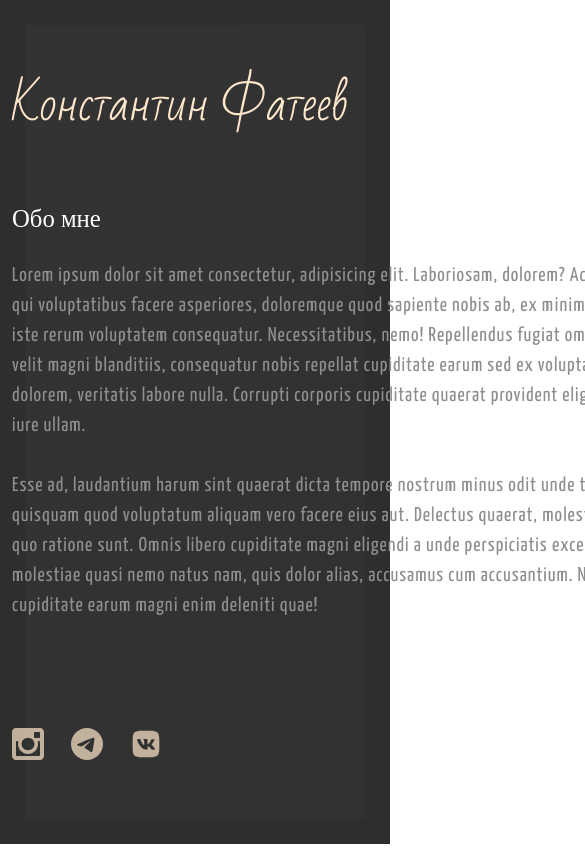
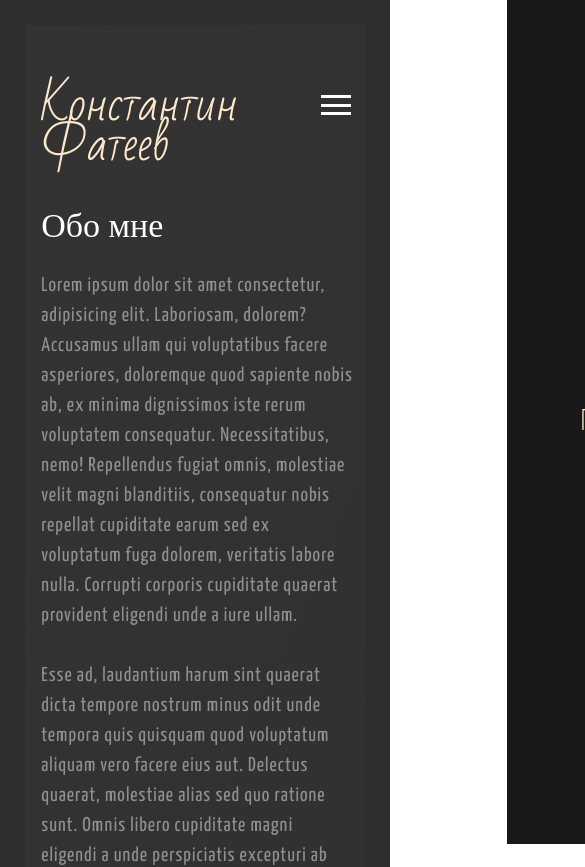
Before and after one commit to xNevrroXx/Photographer-business-card, a React (Create React App) app: page / in a window 390 px wide. Shown: the top 867 px of the page, 585 px wide, since content can reach past the window. Before the commit the page ends 844 px from the top, so only its background shows below. Built offline with nearby package versions, Linux system fonts and the light colour scheme; a web font is replaced by a local one.

Commit message:
add media styles for responsive web design

```diff
--- a/src/components/app/App.tsx
+++ b/src/components/app/App.tsx
@@ -49,6 +49,26 @@ class App extends Component<IProps, IState> {
 		this.setState({visiblePage: namePage})
     }
 
+	onCloseMobileMenu = (e: any) => {
+        const clickedElement = e.target;
+        if( !clickedElement.classList.contains("header__menu-less-1000") &&
+            !clickedElement.classList.contains("header__linkPage") &&
+			!clickedElement.classList.contains("header__burger") &&
+			!clickedElement.classList.contains("header__burger-line")
+			||
+			clickedElement.getAttribute("data-page") === this.state.visiblePage
+		)
+		{
+			console.log("yes", clickedElement)
+			const burger : any = document.querySelector(".header__burger");
+        	const mobileMenu: any = document.querySelector(".header__menu-less-1000");
+
+			burger.style.right = "10%";
+			mobileMenu.style.right = "-100%";
+        }
+
+    }
+
 	render() {
 		const {visiblePage} = this.state;
 
@@ -57,7 +77,7 @@ class App extends Component<IProps, IState> {
 			  portfolio = visiblePage === "portfolio" ? <Portfolio onChangePage={this.onChangePage}/> : null;
 
 		return (
-			<div className="App">
+			<div className="App" onClick={this.onCloseMobileMenu}>
 				{aboutMe}
 				{contacts}
 				{portfolio}
--- a/src/components/app/app.scss
+++ b/src/components/app/app.scss
@@ -2,15 +2,17 @@
 	position: relative;
     padding-top: 85px;
     padding-bottom: 40px;
-
-    min-height: 100vh;
-    margin: 0 auto;
     background: linear-gradient(
 		to left top,
 		rgba(49, 49, 49),
 		rgba(51, 51, 51)
       ), url("../../resources/background1.jpg") center (center / cover) no-repeat;
     z-index: 1;
+
+	margin: 0 auto;
+	width: 100%;
+	min-height: 100vh;
+	max-width: 100%;
     &::before {
 		pointer-events: none;
 		display: block;
@@ -24,3 +26,9 @@
 		border: 3vh solid rgb(46, 46, 46);
     }
 }
+
+@media screen and (max-width: 1100px) {
+	.container {
+		max-width: 85vw;
+	}
+}
--- a/src/components/feedback-form/FeedbackForm.scss
+++ b/src/components/feedback-form/FeedbackForm.scss
@@ -7,7 +7,7 @@
     justify-content: space-between;
     width: 650px;
     color: white;
-    margin-bottom: 20px;
+    margin-bottom: 40px;
     input, textarea#letter {
         font-family: "Playfair Display";
         letter-spacing: 1px;
@@ -19,7 +19,7 @@
         padding: 2px 5px 2px 5px;
         display: block;
         width: 100%;
-        height: 60px;
+        height: 50px;
         border: 2px solid rgba($color: $main-color, $alpha: 0.8);
         border-radius: 3px;
         margin-bottom: 20px;
@@ -92,3 +92,10 @@
         margin-bottom: 20px;
     }
 }
+
+
+@media screen and (max-width: 800px) {
+    .feedback-form {
+        width: 100%;
+    }
+}
--- a/src/components/header/Header.tsx
+++ b/src/components/header/Header.tsx
@@ -24,8 +24,18 @@ class Header extends Component<IProps, IState> {
     static defaultProps = {
         mb: "90px"
     }
-    state: IState = {
-        visiblePage: "aboutMe"
+
+    componentDidMount() {
+
+    }
+
+    burgerHandler = (e: any) => {
+        console.log(e)
+        const burger = e.currentTarget;
+        const mobileMenu: any = document.querySelector(".header__menu-less-1000");
+
+        burger.style.right = "-100%";
+        mobileMenu.style.right = "0%";
     }
 
     onChangePage = (e: any) => {
@@ -42,7 +52,20 @@ class Header extends Component<IProps, IState> {
             <header className="header" style={{marginBottom: mb}}>
                 <div className="header__title">Константин Фатеев</div>
 
-                <nav className="header__menu">
+                <nav className="header__menu header__menu-desktop">
+                    <ul>
+                        <li><a className="header__linkPage" href="#" onClick={(e) => this.onChangePage(e)} data-page="aboutMe">обо мне</a></li>
+                        <li><a className="header__linkPage" href="#" onClick={(e) => this.onChangePage(e)} data-page="portfolio">портфолио</a></li>
+                        <li><a className="header__linkPage" href="#" onClick={(e) => this.onChangePage(e)} data-page="contacts">контакты</a></li>
+                    </ul>
+                </nav>
+
+                <button className="header__burger" onClick={this.burgerHandler} >
+                    <div className="header__burger-line"></div>
+                    <div className="header__burger-line"></div>
+                    <div className="header__burger-line"></div>
+                </button>
+                <nav className="header__menu header__menu-less-1000">
                     <ul>
                         <li><a className="header__linkPage" href="#" onClick={(e) => this.onChangePage(e)} data-page="aboutMe">обо мне</a></li>
                         <li><a className="header__linkPage" href="#" onClick={(e) => this.onChangePage(e)} data-page="portfolio">портфолио</a></li>
--- a/src/components/header/header.scss
+++ b/src/components/header/header.scss
@@ -1,10 +1,14 @@
 @import "../../style/variables.scss";
 
 .header {
+    position: relative;
     display: flex;
     justify-content: space-between;
     align-items: flex-end;
     margin-bottom: 90px;
+    &__burger {
+        display: none;
+    }
     &__title {
         font-size: 45px;
         font-family: "Bad Script", serif;
@@ -15,13 +19,21 @@
     &__menu > ul {
         display: flex;
         justify-content: space-between;
-        flex-wrap: wrap;
         width: 500px;
         li {
+            display: block;
+            margin: 0 auto;
+            width: 100%;
             list-style-type: none;
         }
     }
+    &__menu-less-1000 {
+        display: none;
+    }
     &__linkPage {
+        text-align: center;
+        display: block;
+        width: 100%;
         cursor: pointer;
         color: $main-color;
         text-decoration: none;
@@ -41,3 +53,58 @@
         }
     }
 }
+
+@media screen and (max-width: 1000px) {
+    .header {
+        &__menu-less-1000 {
+            z-index: 10000;
+            background-color: rgba($color: black, $alpha: 0.9);
+            display: block;
+            position: fixed;
+            width: 70%;
+            right: -100%;
+            top: 0;
+            height: 100vh;
+            transition: 0.3s all;
+            ul {
+                width: 100%;
+                height: 100%;
+                display: flex;
+                flex-direction: column;
+                align-items: center;
+                justify-content: center;
+                li:not(:last-of-type) {
+                    margin-bottom: 20px;
+                }
+            }
+        }
+        &__linkPage {
+            font-size: 30px;
+        }
+        &__burger {
+            z-index: 10001;
+            display: flex;
+            flex-direction: column;
+            justify-content: space-between;
+            position: fixed;
+            width: 30px;
+            height: 20px;
+            right: 10%;
+            top: 95px;
+            background-color: transparent;
+            border: none;
+            transition: 0.2s all ;
+        }
+        &__burger-line {
+            display: block;
+            width: 100%;
+            height: 3px;
+            background-color: #fff;
+        }
+
+
+        &__menu-desktop {
+            display: none;
+        }
+    }
+}
--- a/src/components/pages/about-me/AboutMe.tsx
+++ b/src/components/pages/about-me/AboutMe.tsx
@@ -23,20 +23,17 @@ class AboutMe extends Component<IProps> {
         return (
             <div className="about-me">
                 <div className="container">
-                    <Header onChangePage={this.props.onChangePage} mb="0"/>
+                    <Header onChangePage={this.props.onChangePage} mb="40px"/>
 
                     <main>
                         <h2 className="about-me__title">Обо мне</h2>
 
                         <div className="about-me__description">
-                            <p>
                                 Lorem ipsum dolor sit amet consectetur, adipisicing elit. Laboriosam, dolorem? Accusamus ullam qui voluptatibus facere asperiores, doloremque quod sapiente nobis ab, ex minima dignissimos iste rerum voluptatem consequatur. Necessitatibus, nemo!
                                 Repellendus fugiat omnis, molestiae velit magni blanditiis, consequatur nobis repellat cupiditate earum sed ex voluptatum fuga dolorem, veritatis labore nulla. Corrupti corporis cupiditate quaerat provident eligendi unde a iure ullam.
-                            </p>
-                            <p>
+                            <br/><br/>
                                 Esse ad, laudantium harum sint quaerat dicta tempore nostrum minus odit unde tempora quis quisquam quod voluptatum aliquam vero facere eius aut.    Delectus quaerat, molestiae alias sed quo ratione sunt.
                                 Omnis libero cupiditate magni eligendi a unde perspiciatis excepturi ab molestiae quasi nemo natus nam, quis dolor alias, accusamus cum accusantium. Nulla ut quod, cupiditate earum magni enim deleniti quae!
-                            </p>
                         </div>
                     </main>
 
--- a/src/components/pages/about-me/aboutMe.scss
+++ b/src/components/pages/about-me/aboutMe.scss
@@ -1,29 +1,45 @@
 @import "../../../style/variables.scss";
 
 .about-me {
-    min-height: 650px;
-    height: 80vh;
+
+    max-height: 780px;
+    min-height: 700px;
+
     .container {
-        height: 100%;
+        height: inherit;
+        min-height: inherit;
         display: flex;
         flex-direction: column;
         justify-content: space-between;
     }
     main {
         width: 685px;
-        font-family: "Yanone Kaffeesatz";
-        h2 {
+        margin-bottom: 20px;
+    }
+    &__title {
         font-family: "Playfair Display";
         color: white;
+        font-size: 36px;
+        line-height: 36px;
         margin-bottom: 30px;
     }
-        p {
+    &__description {
         color: $gray;
         font-family: inherit;
-            margin-bottom: 30px;
         font-size: 20px;
         line-height: 30px;
         letter-spacing: 1px;
+        font-family: "Yanone Kaffeesatz";
+    }
+}
+
+@media screen and (max-width: 1000px) {
+    .about-me {
+        main {
+            width: 80vw;
+        }
+        &__title {
+            font-size: 34px;
         }
     }
 }
--- a/src/components/pages/contacts/Contacts.tsx
+++ b/src/components/pages/contacts/Contacts.tsx
@@ -25,7 +25,7 @@ class Contacts extends Component<IProps> {
         return(
             <div className="contacts">
                 <div className="container">
-                    <Header onChangePage={this.props.onChangePage}/>
+                    <Header onChangePage={this.props.onChangePage} mb={"40px"}/>
                 </div>
 
                 <div className="container">
--- a/src/components/pages/portfolio/portfolio.scss
+++ b/src/components/pages/portfolio/portfolio.scss
@@ -5,8 +5,7 @@
     display: flex;
     flex-direction: column;
     justify-content: space-between;
-    min-height: 700px;
-    height: 80vh;
+    max-height: 100vh;
     &__wrapper-photos {
         // display: grid;
         // gap: 30px 30px ;
@@ -24,7 +23,7 @@
         display: block;
         margin: 0 auto;
         max-width: 70vw;
-        max-height: 600px;
+        max-height: 80%;
 
         transition: 0.2s all;
         &:hover {
@@ -33,6 +32,9 @@
         }
     }
 
+    .tns-outer {
+        max-height: 70%;
+    }
     .slider {
         &__control-container {
             position: absolute;
```
Also changed, not shown: src/components/pages/contacts/contacts.scss (+13 -4 lines), src/components/pages/portfolio/Portfolio.tsx (+33 -17 lines), 1 other file (tests, documents, lock files or other folders). Lines whose indentation alone changed are shown as unchanged.
